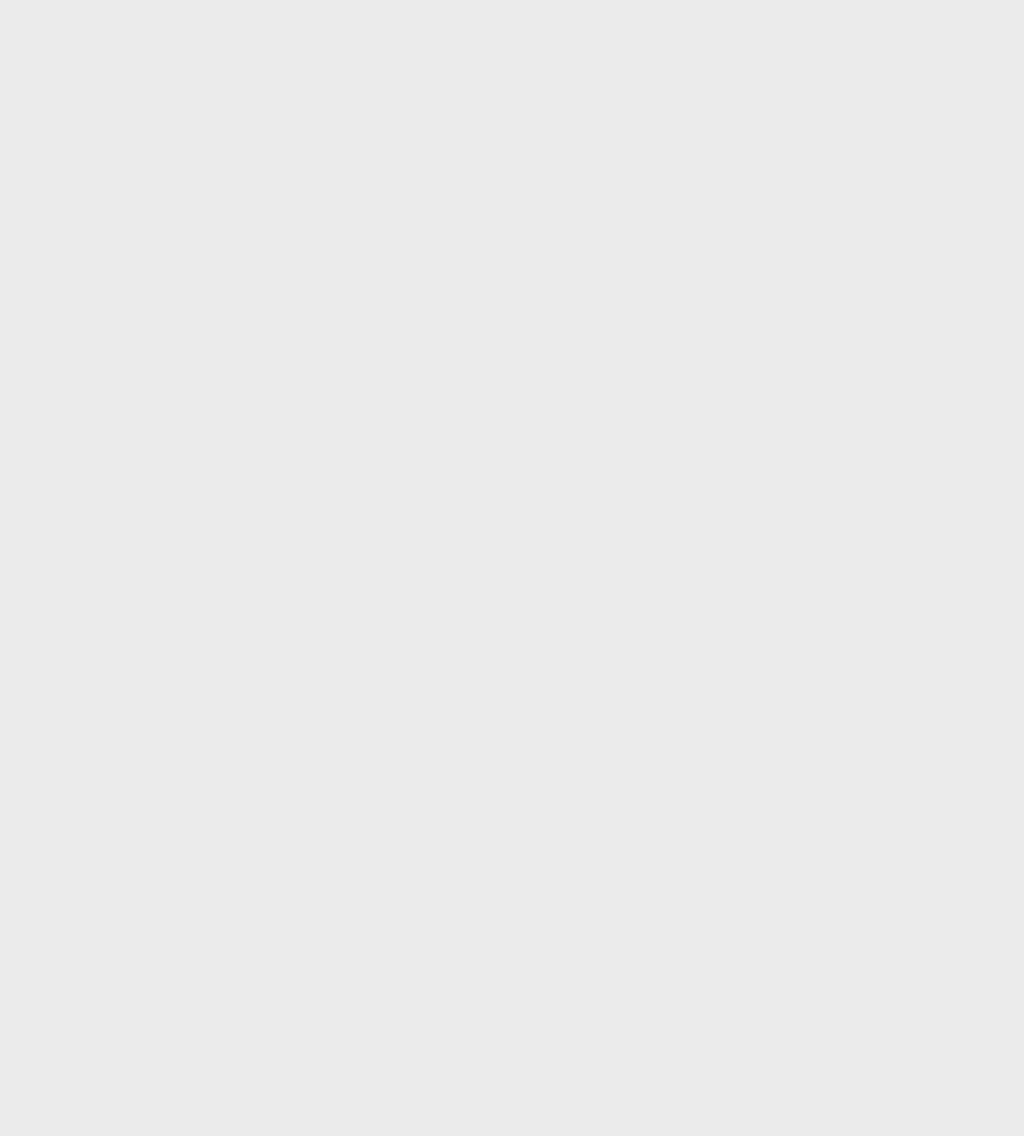
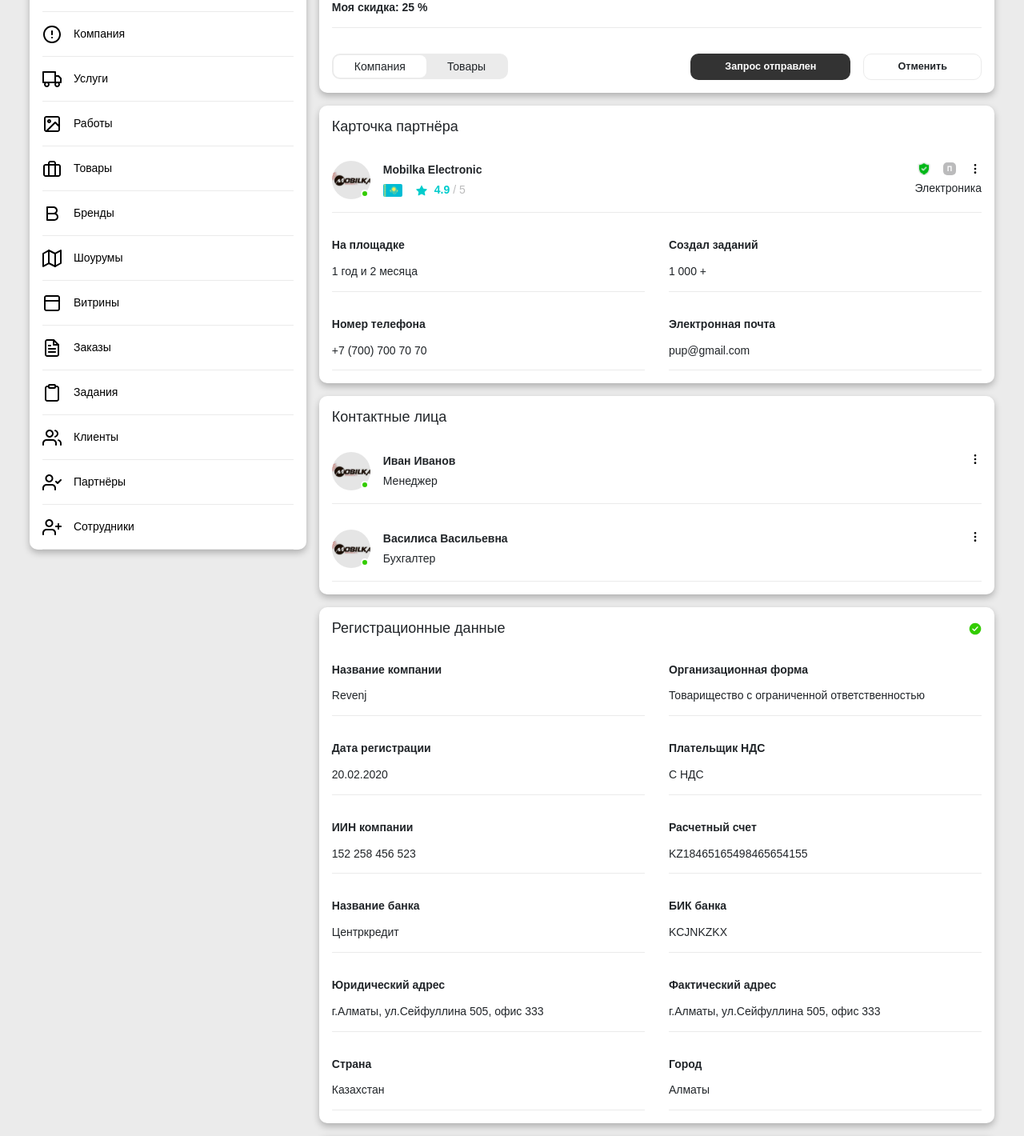
Before and after one commit to myrzaturlybek/insystem-client, a Nuxt app: page /cabinets/partners/requests/1 in a window 1280 px wide. Before the commit this address had no page. Shown: the part 240-1660 px from the top of the page at 80% size. Before the commit the page ends 800 px from the top, so only its background shows below. Built offline with nearby package versions, Linux system fonts and the light colour scheme.

Commit message:
feat: add requests/partner and employee page

```diff
--- a/components/Product/ProductHeader.vue
+++ b/components/Product/ProductHeader.vue
@@ -63,7 +63,10 @@
       </div>
     </div>
 
-    <div v-if="tabsItems.length > 0" class="mt32">
+    <div
+      v-if="tabsItems.length > 0"
+      class="mt32 d-flex justify-content-between"
+    >
       <product-tabs
         :tabs-items="tabsItems"
         :value="tabValue"
@@ -73,6 +76,14 @@
           }
         "
       ></product-tabs>
+      <div>
+        <button class="btn bg-black br10 text-white px-5 bold-text mr16">
+          Запрос отправлен
+        </button>
+        <button class="btn bg-white br10 px-5 bold-text border-gray">
+          Отменить
+        </button>
+      </div>
     </div>
     <div v-if="showBottomLine" class="sidebar-top-line"></div>
   </div>
--- /dev/null
+++ b/components/Product/UserAccess.vue
@@ -0,0 +1,45 @@
+<template>
+  <div class="mt16 white-container">
+    <div class="general-content-header-top">
+      <div>
+        <h3 class="general-body-item-title">{{ title }}</h3>
+      </div>
+      <div class="sidebar-top-left">
+        <div class="">
+          <img class="icon16" src="/circle check fullvs.svg" alt="" />
+        </div>
+      </div>
+    </div>
+    <div class="mt32">
+      <div class="row">
+        <div v-for="access in accesses" :key="access.id" class="col-md-6">
+          <div class="d-flex justify-content-between py16">
+            <p>{{ access.text }}</p>
+            <input
+              :checked="access.turnedOn"
+              class="apple-switch"
+              type="checkbox"
+              @change="$emit('toggle', $event, access)"
+            />
+          </div>
+          <div class="sidebar-top-line"></div>
+        </div>
+      </div>
+    </div>
+  </div>
+</template>
+
+<script>
+export default {
+  props: {
+    title: {
+      type: String,
+      default: '',
+    },
+    accesses: {
+      type: Array,
+      default: () => [],
+    },
+  },
+}
+</script>
--- a/pages/cabinets/employees/_employee.vue
+++ b/pages/cabinets/employees/_employee.vue
@@ -1,9 +1,97 @@
 <template>
-  <div>adsf</div>
+  <div>
+    <product-header
+      title="Сотрудник ID 00000001"
+      :actions="actions"
+      show-bottom
+      turned-on
+    ></product-header>
+    <client-card title="Карточка сотрудника"></client-card>
+    <product-schedule
+      title="Данные для входа"
+      :info="loginDetails"
+    ></product-schedule>
+    <user-access title="Доступы сотрудника" :accesses="accesses"></user-access>
+    <product-list-filter
+      title="Мои заказы"
+      top-filter
+      stats
+    ></product-list-filter>
+    <product-list></product-list>
+  </div>
 </template>
 
 <script>
 export default {
   layout: 'cabinet',
+  data() {
+    return {
+      actions: [{ text: 'Изменить' }, { text: 'Экспорт' }, { text: 'Удалить' }],
+      loginDetails: [
+        {
+          title: 'Номер телефона',
+          text: '+7 (700) 700 70 70',
+        },
+        {
+          title: 'Электронная почта',
+          text: 'pup@gmail.com',
+        },
+        {
+          title: 'Пароль',
+          text: 'Zxc123',
+        },
+      ],
+      accesses: [
+        {
+          turnedOn: true,
+          text: 'Компания',
+        },
+        {
+          turnedOn: true,
+          text: 'Партнёры',
+        },
+        {
+          turnedOn: true,
+          text: 'Шоурумы',
+        },
+        {
+          turnedOn: true,
+          text: 'Сотрудники',
+        },
+        {
+          turnedOn: true,
+          text: 'Витрины',
+        },
+        {
+          turnedOn: true,
+          text: 'Отзывы',
+        },
+        {
+          turnedOn: true,
+          text: 'Заказы',
+        },
+        {
+          turnedOn: true,
+          text: 'Подписки',
+        },
+        {
+          turnedOn: true,
+          text: 'Задания',
+        },
+        {
+          turnedOn: true,
+          text: 'Аналитика',
+        },
+        {
+          turnedOn: true,
+          text: 'Клиенты',
+        },
+        {
+          turnedOn: true,
+          text: 'Продвижение',
+        },
+      ],
+    }
+  },
 }
 </script>
--- a/pages/cabinets/employees/index.vue
+++ b/pages/cabinets/employees/index.vue
@@ -96,8 +96,8 @@
           ></product-item-header>
         </template>
         <template #body>
-          <div class="mt16 white-container">
-            <div class="bold-text mb16">{{ position.name }}</div>
+          <div class="p16">
+            <div class="bold-text mb16">Описание</div>
             <div class="mb16 little-grey-text">{{ position.description }}</div>
             <div class="sidebar-top-line"></div>
             <div v-for="employee in position.employees" :key="employee.id">
@@ -210,6 +210,16 @@ export default {
             },
           ],
         },
+        {
+          name: 'Бухгалтер',
+          checked: false,
+
+          description: `Lorem ipsum dolor sit amet, consectetur adipiscing elit.
+            Sit pretium proin quis malesuada netus sapien consequat nunc.
+            Non elementum turpis elementum tincidunt vitae quam eget.
+            Cursus volutpat habitasse elementum justo. Sit pharetra consectetur id id
+            libero ut aliquam.`,
+        },
       ],
     }
   },
--- a/pages/cabinets/partners/index.vue
+++ b/pages/cabinets/partners/index.vue
@@ -177,7 +177,7 @@ export default {
         }),
         requests: new Array(7).fill().map((e, i) => {
           return {
-            url: `partners/partner/${i}`,
+            url: `partners/requests/${i}`,
             title: 'Партнёр ID 00000001',
             dateTime: new Date(),
             picked: false,
--- /dev/null
+++ b/pages/cabinets/partners/requests/_partner.vue
@@ -0,0 +1,125 @@
+<template>
+  <div>
+    <product-header
+      title="Партнёр ID 00000001"
+      status-on-header
+      :statuses="statuses"
+      :status="status"
+      :show-bottom="false"
+      bottom-text="Моя скидка: 25 %"
+      show-middle-line
+      :tabs-items="tabsItems"
+      :tab-value="tabValue"
+      @tabSwitch="tabSwitch"
+    ></product-header>
+    <client-card title="Карточка партнёра"></client-card>
+    <contact-faces></contact-faces>
+    <product-schedule
+      title="Регистрационные данные"
+      :info="regInfo"
+    ></product-schedule>
+    <product-photos title="Документы" :photos="docs"></product-photos>
+    <product-location title="Адрес склада"></product-location>
+  </div>
+</template>
+
+<script>
+export default {
+  layout: 'cabinet',
+  data() {
+    return {
+      tabsItems: [
+        { text: 'Компания', value: 'company' },
+        { text: 'Товары', value: 'goods' },
+      ],
+      tabValue: 'company',
+      statuses: [
+        {
+          text: 'Запрос отправлен',
+          color: '#BBBBBC',
+          value: 'sendRequest',
+          footerTemplate: `<div class="partner-footer_button cancel">Отменить</div>`,
+        },
+        {
+          text: 'В ожидании',
+          color: '#FF9900',
+          value: 'waiting',
+          footerTemplate: `<div class="partner-footer_button confirm">Потвердить</div>
+              <div class="partner-footer_button deny">Отказать</div>`,
+        },
+        {
+          text: 'Подтверждён',
+          color: '#33B601',
+          value: 'confirmed',
+          footerTemplate: `<div class="partner-footer_button cancel">Удалить</div>`,
+        },
+        {
+          text: 'Отказано',
+          color: '#D80808',
+          value: 'denied',
+          footerTemplate: `<div class="partner-footer_button repeat">Повторить</div>`,
+        },
+      ],
+      status: 'sendRequest',
+      regInfo: [
+        {
+          title: 'Название компании',
+          text: 'Revenj',
+        },
+        {
+          title: 'Организационная форма',
+          text: 'Товарищество с ограниченной ответственностью',
+        },
+        {
+          title: 'Дата регистрации',
+          text: '20.02.2020',
+        },
+        {
+          title: 'Плательщик НДС',
+          text: 'С НДС',
+        },
+        {
+          title: 'ИИН компании',
+          text: '152 258 456 523',
+        },
+        {
+          title: 'Расчетный счет',
+          text: 'KZ18465165498465654155',
+        },
+        {
+          title: 'Название банка',
+          text: 'Центркредит',
+        },
+        {
+          title: 'БИК банка',
+          text: 'KCJNKZKX',
+        },
+        {
+          title: 'Юридический адрес',
+          text: 'г.Алматы, ул.Сейфуллина 505, офис 333',
+        },
+        {
+          title: 'Фактический адрес',
+          text: 'г.Алматы, ул.Сейфуллина 505, офис 333',
+        },
+        {
+          title: 'Страна',
+          text: 'Казахстан',
+        },
+        {
+          title: 'Город',
+          text: 'Алматы',
+        },
+      ],
+      docs: [{ url: '/doc.png' }, { url: '/doc.png' }, { url: '/doc2.png' }],
+    }
+  },
+  methods: {
+    tabSwitch(value) {
+      if (this.tabValue !== value) {
+        this.tabValue = value
+      }
+    },
+  },
+}
+</script>
```
Also changed, not shown: assets/css/app.css.
